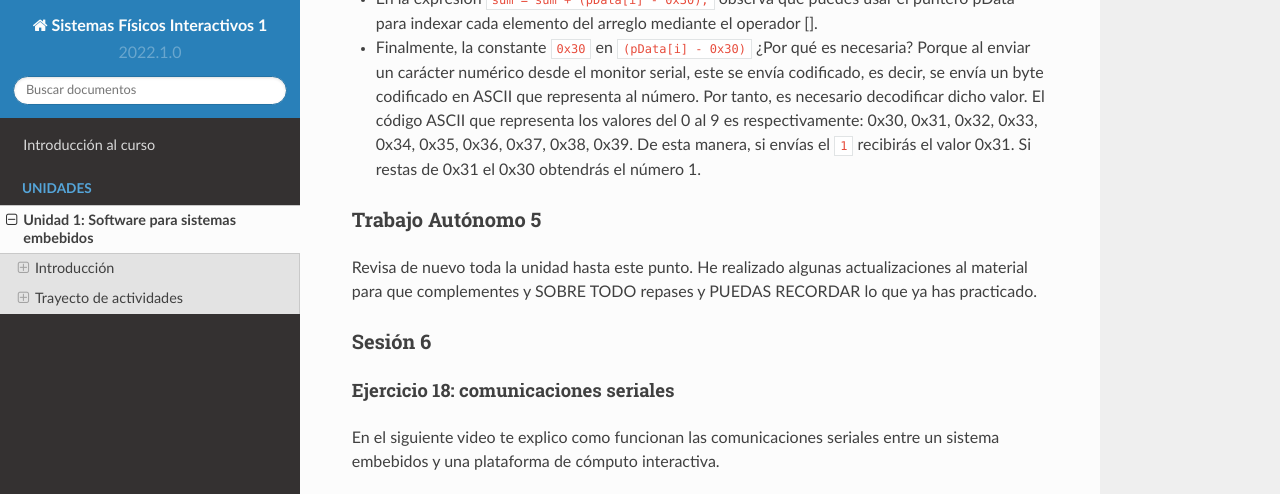
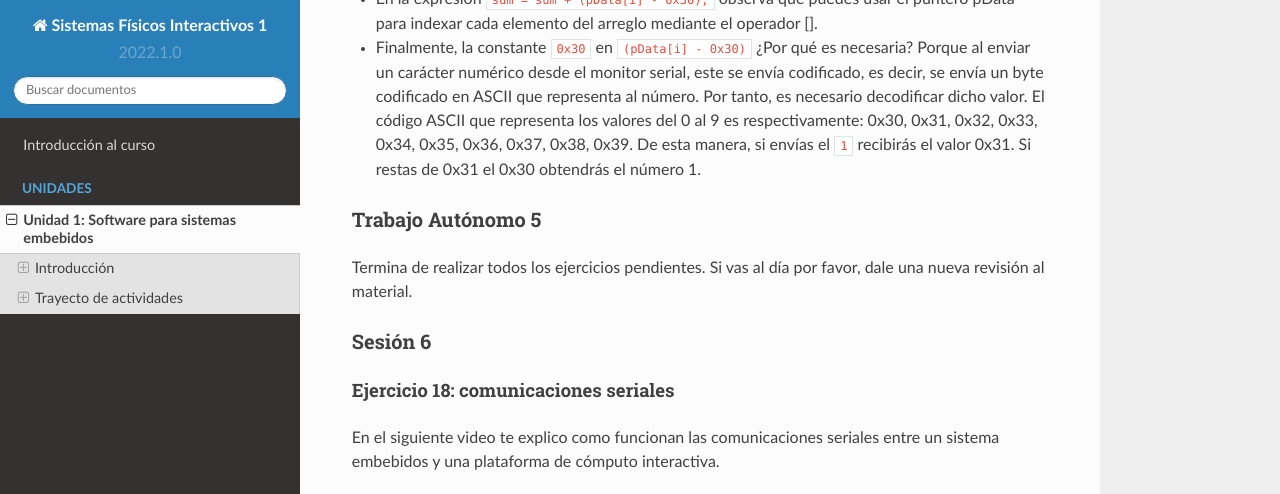
Before and after one commit to juanferfranco/SistemasFisicosInteractivos1, a Sphinx documentation site: the page built from docs/_unidad1/unidad1.rst, in a window 1280 px wide and 900 px high, scrolled down 11686 px, cut to the strip 0-494 px from the top of the window. Built offline with Sphinx 7.4.7 and the Read the Docs theme 2.0.0, drawn with Linux system fonts in a browser that asks for light colours.

Commit message:
update trabajo autónomo 5

```diff
--- a/docs/_unidad1/unidad1.rst
+++ b/docs/_unidad1/unidad1.rst
@@ -620,9 +620,8 @@ Piensa en las siguientes cuestiones:
 Trabajo Autónomo 5
 *********************
 
-Revisa de nuevo toda la unidad hasta este punto. He realizado algunas
-actualizaciones al material para que complementes y SOBRE TODO
-repases y PUEDAS RECORDAR lo que ya has practicado.
+Termina de realizar todos los ejercicios pendientes. Si vas
+al día por favor, dale una nueva revisión al material.
 
 Sesión 6
 *************
```
